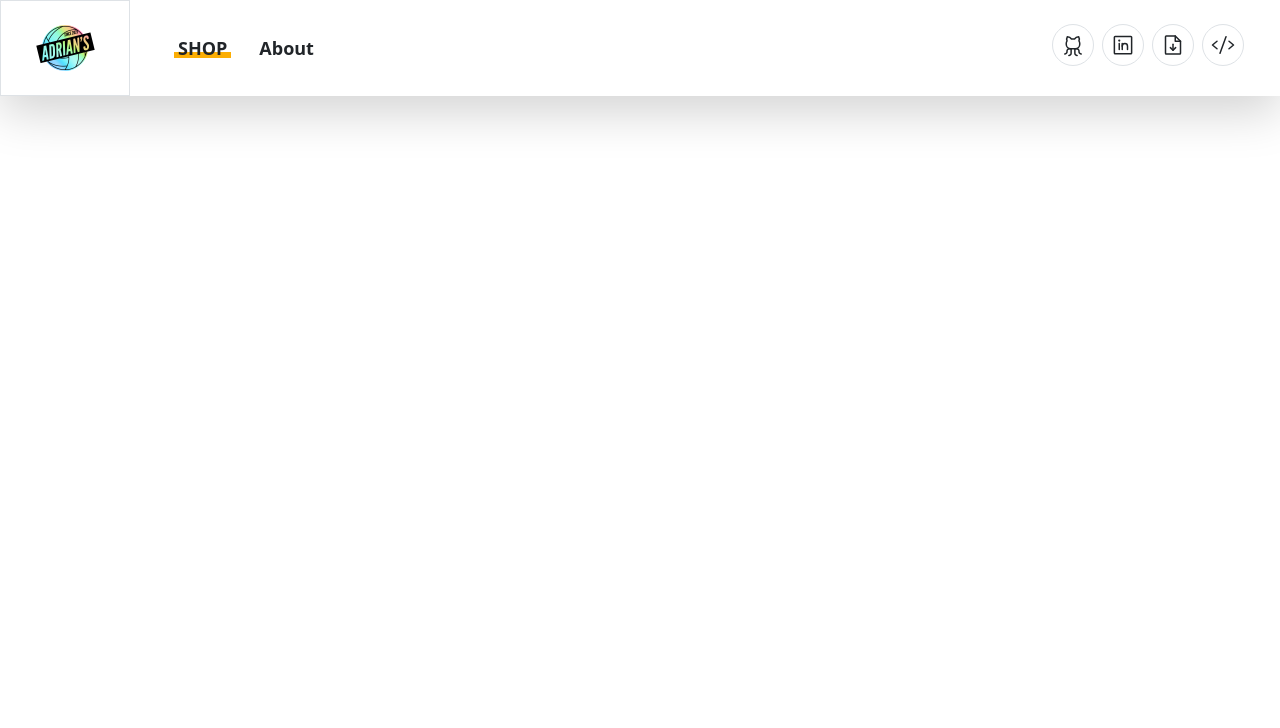
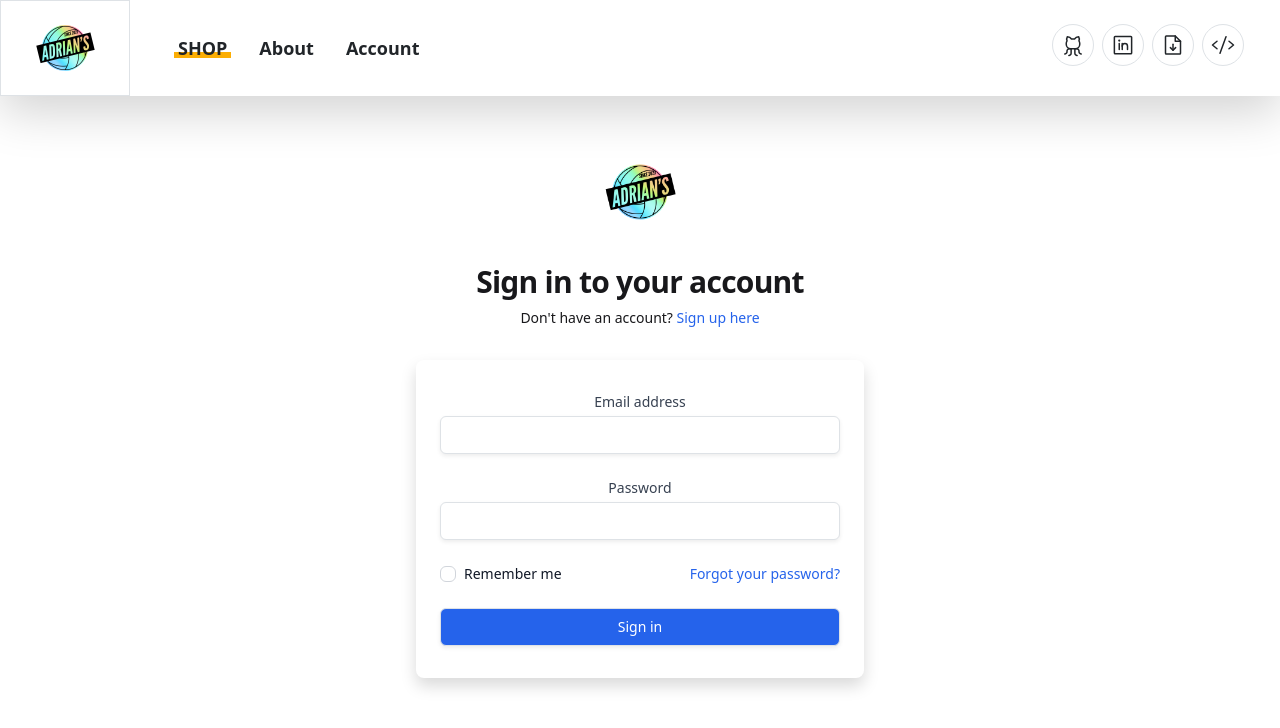
Before and after one commit to AdrianRRojo/ecommerce-website, a React (Create React App) app: page /login in a window 1280 px wide. Before the commit this address had no page. Shown: the top 728 px of the page. Built offline with nearby package versions, Linux system fonts and the light colour scheme.

Commit message:
completed sign up page

```diff
--- a/package.json
+++ b/package.json
@@ -39,6 +39,7 @@
     ]
   },
   "devDependencies": {
+    "@tailwindcss/forms": "^0.5.3",
     "tailwindcss": "^3.2.6"
   }
 }
--- a/src/App.js
+++ b/src/App.js
@@ -2,7 +2,7 @@
 import './App.css';
 import {BrowserRouter as Router, Routes, Route} from 'react-router-dom'
 import Navbar from './components/navbar';
-import { Contact } from "./pages/contact";
+import { Login } from "./pages/Login";
 import {Shop} from './pages/shop/shop';
 import Cart from './pages/cart/cart';
 import About from './pages/about/about'
@@ -17,7 +17,7 @@
         <Navbar />
         <Routes>
           <Route path='/' element={<Shop />} />
-          <Route path='/contact' element={<Contact />} />
+          <Route path='/login' element={<Login />} />
           <Route path='/cart' element={<Cart />} />
           <Route path='/about' element={<About />} />
         </Routes>
--- a/src/components/navbar.jsx
+++ b/src/components/navbar.jsx
@@ -25,6 +25,11 @@
                         <li className="p-3 xl:p-6">
                             <a href="/about">
                                 <span>About</span>
+                            </a>
+                        </li>
+                        <li className="p-3 xl:p-6">
+                            <a href="/Login">
+                                <span>Account</span>
                             </a>
                         </li>
                     </ul>
--- /dev/null
+++ b/src/pages/Login.jsx
@@ -0,0 +1,146 @@
+import React from "react";
+import Logo from '../pages/shop/Logo.png'
+export const Login = () => {
+  return(
+    <div className="flex min-h-full flex-col justify-center py-12 sm:px-6 lg:px-8">
+        <div className="sm:mx-auto sm:w-full sm:max-w-md">
+          <img
+            className="mx-auto h-24 w-auto"
+            src={Logo}
+            alt="Logo"
+          />
+          <h2 className="mt-6 text-center text-3xl font-bold tracking-tight text-zinc-900">Sign in to your account</h2>
+          <p className="mt-2 text-center text-sm text-zinc-900">
+            Don't have an account? {' '}
+
+            <a href="#" className="font-medium text-blue-600 hover:text-blue-500">
+              Sign up here
+            </a>
+          </p>
+        </div>
+
+        <div className="mt-8 sm:mx-auto sm:w-full sm:max-w-md">
+          <div className="bg-white py-8 px-4 shadow sm:rounded-lg sm:px-10">
+            <form className="space-y-6" action="#" method="POST">
+              <div>
+                <label htmlFor="email" className="block text-sm font-medium text-gray-700">
+                  Email address
+                </label>
+                <div className="mt-1">
+                  <input
+                    id="email"
+                    name="email"
+                    type="email"
+                    autoComplete="email"
+                    required
+                    className="block w-full appearance-none rounded-md border border-gray-300 px-3 py-2 placeholder-gray-400 shadow-sm focus:border-blue-500 focus:outline-none focus:ring-blue-500 sm:text-sm"
+                  />
+                </div>
+              </div>
+
+              <div>
+                <label htmlFor="password" className="block text-sm font-medium text-gray-700">
+                  Password
+                </label>
+                <div className="mt-1">
+                  <input
+                    id="password"
+                    name="password"
+                    type="password"
+                    autoComplete="current-password"
+                    required
+                    className="block w-full appearance-none rounded-md border border-gray-300 px-3 py-2 placeholder-gray-400 shadow-sm focus:border-blue-500 focus:outline-none focus:ring-blue-500 sm:text-sm"
+                  />
+                </div>
+              </div>
+
+              <div className="flex items-center justify-between">
+                <div className="flex items-center">
+                  <input
+                    id="remember-me"
+                    name="remember-me"
+                    type="checkbox"
+                    className="h-4 w-4 rounded border-gray-300 text-blue-600 focus:ring-blue-500"
+                  />
+                  <label htmlFor="remember-me" className="ml-2 block text-sm text-gray-900">
+                    Remember me
+                  </label>
+                </div>
+
+                <div className="text-sm">
+                  <a href="#" className="font-medium text-blue-600 hover:text-blue-500">
+                    Forgot your password?
+                  </a>
+                </div>
+              </div>
+
+              <div>
+                <button
+                  type="submit"
+                  className="flex w-full justify-center rounded-md border border-transparent bg-blue-600 py-2 px-4 text-sm font-medium text-white shadow-sm hover:bg-blue-700 focus:outline-none focus:ring-2 focus:ring-blue-500 focus:ring-offset-2"
+                >
+                  Sign in
+                </button>
+              </div>
+            </form>
+
+            {/* <div className="mt-6">
+              <div className="relative">
+                <div className="absolute inset-0 flex items-center">
+                  <div className="w-full border-t border-gray-300" />
+                </div>
+                <div className="relative flex justify-center text-sm">
+                  <span className="bg-white px-2 text-gray-500">Or continue with</span>
+                </div>
+              </div>
+
+              <div className="mt-6 grid grid-cols-3 gap-3">
+                <div>
+                  <a
+                    href="#"
+                    className="inline-flex w-full justify-center rounded-md border border-gray-300 bg-white py-2 px-4 text-sm font-medium text-gray-500 shadow-sm hover:bg-gray-50"
+                  >
+                    <span className="sr-only">Sign in with Facebook</span>
+                    <svg className="h-5 w-5" aria-hidden="true" fill="currentColor" viewBox="0 0 20 20">
+                      <path
+                        fillRule="evenodd"
+                        d="M20 10c0-5.523-4.477-10-10-10S0 4.477 0 10c0 4.991 3.657 9.128 8.438 9.878v-6.987h-2.54V10h2.54V7.797c0-2.506 1.492-3.89 3.777-3.89 1.094 0 2.238.195 2.238.195v2.46h-1.26c-1.243 0-1.63.771-1.63 1.562V10h2.773l-.443 2.89h-2.33v6.988C16.343 19.128 20 14.991 20 10z"
+                        clipRule="evenodd"
+                      />
+                    </svg>
+                  </a>
+                </div>
+
+                <div>
+                  <a
+                    href="#"
+                    className="inline-flex w-full justify-center rounded-md border border-gray-300 bg-white py-2 px-4 text-sm font-medium text-gray-500 shadow-sm hover:bg-gray-50"
+                  >
+                    <span className="sr-only">Sign in with Twitter</span>
+                    <svg className="h-5 w-5" aria-hidden="true" fill="currentColor" viewBox="0 0 20 20">
+                      <path d="M6.29 18.251c7.547 0 11.675-6.253 11.675-11.675 0-.178 0-.355-.012-.53A8.348 8.348 0 0020 3.92a8.19 8.19 0 01-2.357.646 4.118 4.118 0 001.804-2.27 8.224 8.224 0 01-2.605.996 4.107 4.107 0 00-6.993 3.743 11.65 11.65 0 01-8.457-4.287 4.106 4.106 0 001.27 5.477A4.073 4.073 0 01.8 7.713v.052a4.105 4.105 0 003.292 4.022 4.095 4.095 0 01-1.853.07 4.108 4.108 0 003.834 2.85A8.233 8.233 0 010 16.407a11.616 11.616 0 006.29 1.84" />
+                    </svg>
+                  </a>
+                </div>
+
+                <div>
+                  <a
+                    href="#"
+                    className="inline-flex w-full justify-center rounded-md border border-gray-300 bg-white py-2 px-4 text-sm font-medium text-gray-500 shadow-sm hover:bg-gray-50"
+                  >
+                    <span className="sr-only">Sign in with GitHub</span>
+                    <svg className="h-5 w-5" aria-hidden="true" fill="currentColor" viewBox="0 0 20 20">
+                      <path
+                        fillRule="evenodd"
+                        d="M10 0C4.477 0 0 4.484 0 10.017c0 4.425 2.865 8.18 6.839 9.504.5.092.682-.217.682-.483 0-.237-.008-.868-.013-1.703-2.782.605-3.369-1.343-3.369-1.343-.454-1.158-1.11-1.466-1.11-1.466-.908-.62.069-.608.069-.608 1.003.07 1.531 1.032 1.531 1.032.892 1.53 2.341 1.088 2.91.832.092-.647.35-1.088.636-1.338-2.22-.253-4.555-1.113-4.555-4.951 0-1.093.39-1.988 1.029-2.688-.103-.253-.446-1.272.098-2.65 0 0 .84-.27 2.75 1.026A9.564 9.564 0 0110 4.844c.85.004 1.705.115 2.504.337 1.909-1.296 2.747-1.027 2.747-1.027.546 1.379.203 2.398.1 2.651.64.7 1.028 1.595 1.028 2.688 0 3.848-2.339 4.695-4.566 4.942.359.31.678.921.678 1.856 0 1.338-.012 2.419-.012 2.747 0 .268.18.58.688.482A10.019 10.019 0 0020 10.017C20 4.484 15.522 0 10 0z"
+                        clipRule="evenodd"
+                      />
+                    </svg>
+                  </a>
+                </div>
+              </div>
+            </div> */}
+          </div>
+        </div>
+      </div>
+    )}
--- a/src/pages/contact.jsx
+++ /dev/null
@@ -1,5 +0,0 @@
-import React from "react";
-
-export const Contact = () => {
-  return <div>contact</div>;
-};
--- a/src/pages/shop/shop.jsx
+++ b/src/pages/shop/shop.jsx
@@ -11,10 +11,10 @@
       <div id="carouselExampleAutoplaying" class="carousel slide" data-bs-ride="carousel">
         <div class="carousel-inner">
           <div class="carousel-item active">
-          <img src={banner1} class="d-block w-100" alt="..." />
+          <img src={banner1} class="d-block w-100" alt="Banner Image" />
         </div>
           <div class="carousel-item">
-          <img src={banner2} class="d-block w-100" alt="..."/>
+          <img src={banner2} class="d-block w-100" alt="Banner Image"/>
         </div>
         {/* <div class="carousel-item">
           <img src="..." class="d-block w-100" alt="..."/>
--- a/tailwind.config.js
+++ b/tailwind.config.js
@@ -6,5 +6,7 @@
   theme: {
     extend: {},
   },
-  plugins: [],
+  plugins: [
+    require('@tailwindcss/forms'),
+  ],
 }
```
Also changed, not shown: src/pages/shop/Logo.png (added), 1 other file (tests, documents, lock files or other folders).
